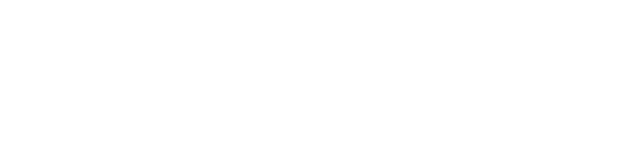
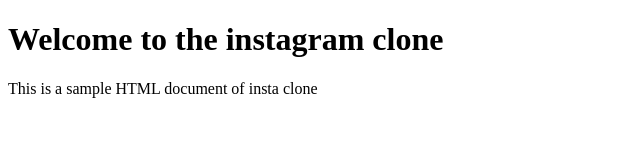
Before and after one commit to RajanKerketta/instagram-clone, a plain HTML site: page index.html in a window 1280 px wide. Shown: the whole page, without its empty margins (0-640 px from the left). Drawn offline with Linux system fonts and the light colour scheme.

Commit message:
Add Body in main

```diff
--- a/index.html
+++ b/index.html
@@ -6,6 +6,11 @@
     <title>Document</title>
 </head>
 <body>
+    <div class="container">
+        <h1>Welcome to the instagram clone</h1>
+        <p>This is a sample HTML document of insta clone</p>
+
+    </div>
 
 </body>
 </html>
```
